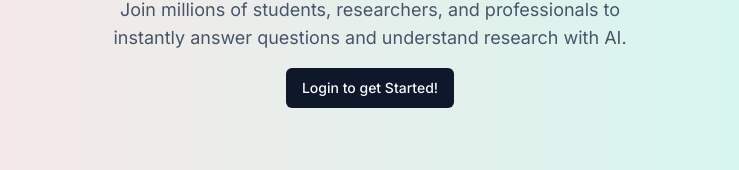
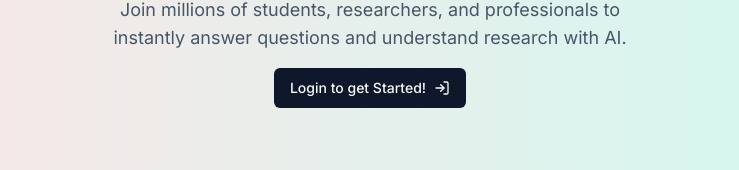
Before and after one commit to didierganthier/pdf-reader-saas, a Next.js app: page / in a window 1280 px wide. Shown: the part 378-548 px from the top of the page, without its empty margins (270-1009 px from the left). Built offline with nearby package versions, Linux system fonts and the light colour scheme; no server answers.

Commit message:
Remove inline

```diff
--- a/src/app/page.tsx
+++ b/src/app/page.tsx
@@ -1,5 +1,6 @@
 import { Button } from '@/components/ui/button'
 import { UserButton, auth } from '@clerk/nextjs'
+import { LogIn } from 'lucide-react';
 import Image from 'next/image'
 import Link from 'next/link';
 
@@ -27,6 +28,7 @@ export default async function Home() {
               <Link href='/sign-in'>
               <Button>
                 Login to get Started!
+                <LogIn className='w-4 h-4 ml-2' />
               </Button>
             </Link>
             )}
```
